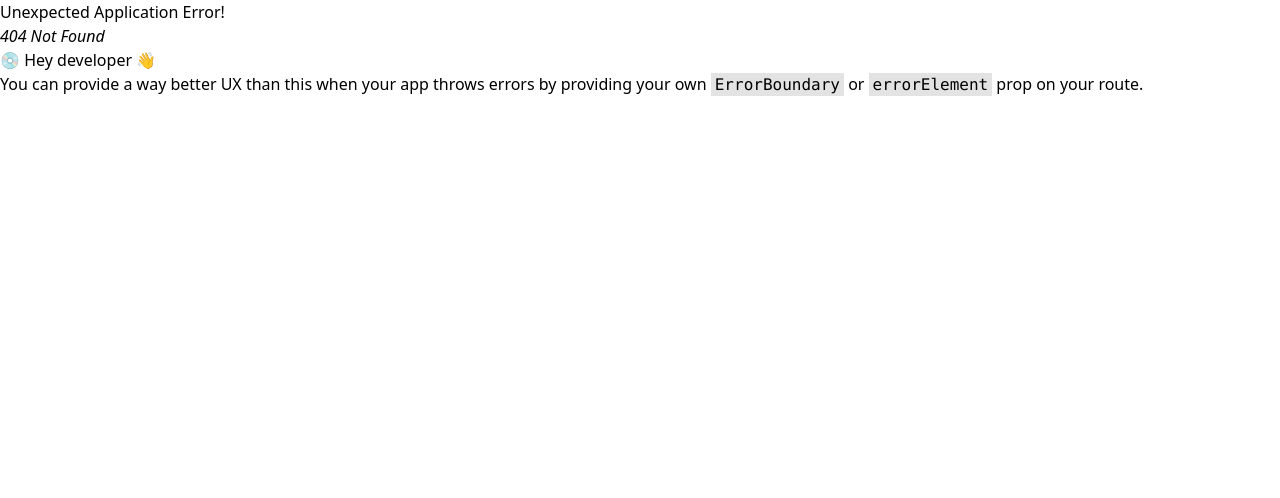
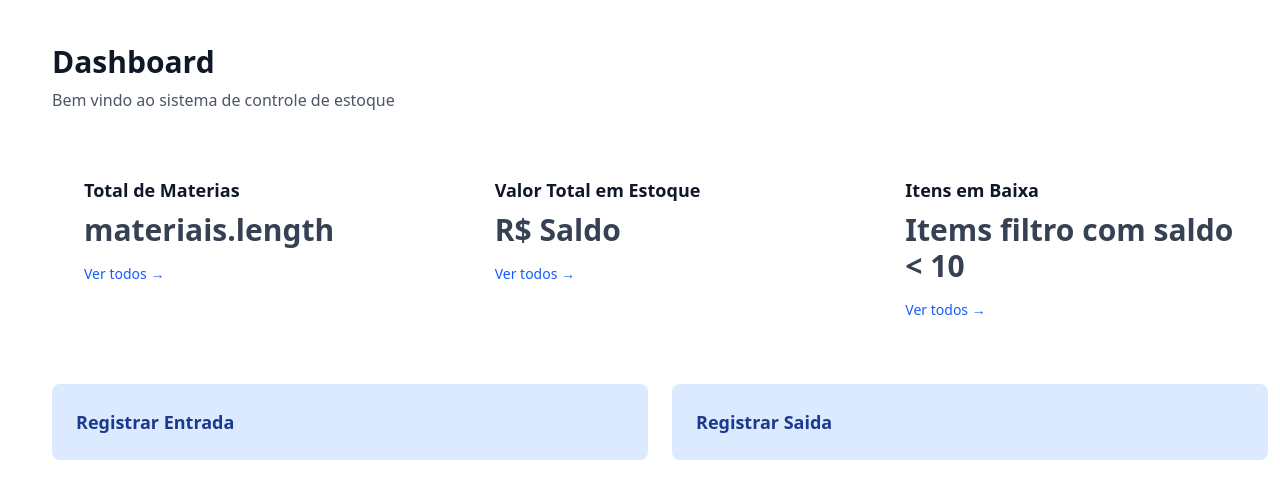
Before and after one commit to SantoGuru/Recycle, a React (Vite) app in the folder frontend/: page /Dashboard in a window 1280 px wide. Before the commit this address had no page. Shown: the top 498 px of the page. Built offline with nearby package versions, Linux system fonts and the light colour scheme.

Commit message:
Adicionado a pagina Dashboard

```diff
--- a/frontend/src/App.jsx
+++ b/frontend/src/App.jsx
@@ -4,6 +4,7 @@ import RootLayout from './pages/Root';
 
 import Signup from './pages/Signup';
 import Login from './pages/Login';
+import Dashboard from './pages/Dashboard';
 import { AuthContextProvider } from './store/AuthContext';
 
 const router = createBrowserRouter([
@@ -14,6 +15,7 @@ const router = createBrowserRouter([
     children: [
       {index: true, element: <Signup />}, // TODO: colocar rota correta
       {path: '/login', element: <Login />},
+      {path: '/Dashboard', element: <Dashboard />},
     ]
   }
 ]);
--- /dev/null
+++ b/frontend/src/pages/Dashboard.tsx
@@ -0,0 +1,68 @@
+import React from "react";
+
+import { Link } from 'react-router-dom';
+
+export default function Dashboard() {
+
+  return (
+    <div className="container px-8 py-4 m-5">
+
+      <div className="mb-8">
+        <h1 className="text-3xl font-bold py-2 text-gray-900">Dashboard</h1>
+        <p className="text-gray-600">Bem vindo ao sistema de controle de estoque</p>
+      </div>
+
+      <div className="grid grid-cols-3 gap-4">
+
+        <div className="m-8">
+          <div className="flex flex-col">
+            <h2 className="text-lg font-semibold text-gray-900">Total de Materias</h2>
+            <p className="mt-2 text-3xl font-bold text-gray-700">{"materiais.length"}</p>
+            <Link to="/" className="mt-4 inline-block text-sm text-blue-600 hover:text-blue-700">
+              Ver todos →
+            </Link>
+          </div>
+        </div>
+
+        <div className="m-8">
+          <div className="flex flex-col">
+            <h2 className="text-lg font-semibold text-gray-900">Valor Total em Estoque</h2>
+            <p className="mt-2 text-3xl font-bold text-gray-700">{" R$ Saldo"}</p>
+            <Link to="/" className="mt-4 inline-block text-sm text-blue-600 hover:text-blue-700">
+              Ver todos →
+            </Link>
+          </div>
+        </div>
+
+        <div className="m-8">
+          <div className="flex flex-col">
+            <h2 className="text-lg font-semibold text-gray-900">Itens em Baixa</h2>
+            <p className="mt-2 text-3xl font-bold text-gray-700">{"Items filtro com saldo < 10"}</p>
+            <Link to="/" className="mt-4 inline-block text-sm text-blue-600 hover:text-blue-700">
+              Ver todos →
+            </Link>
+          </div>
+        </div>
+
+      </div>
+
+
+      <div className="mt-8 grid grid-cols-2 gap-6">
+        <Link to="/" className="flex items-center justify-between p-6 bg-blue-100 rounded-lg hover:bg-blue-200 transition-colors">
+          <div>
+            <h3 className="text-lg font-semibold text-blue-900">Registrar Entrada</h3>
+          </div>
+        </Link>
+
+        <Link to="/" className="flex items-center justify-between p-6 bg-blue-100 rounded-lg hover:bg-blue-200 transition-colors">
+          <div>
+            <h3 className="text-lg font-semibold text-blue-900">Registrar Saida</h3>
+          </div>
+        </Link>
+
+      </div>
+
+    </div>
+  )
+
+}
```
